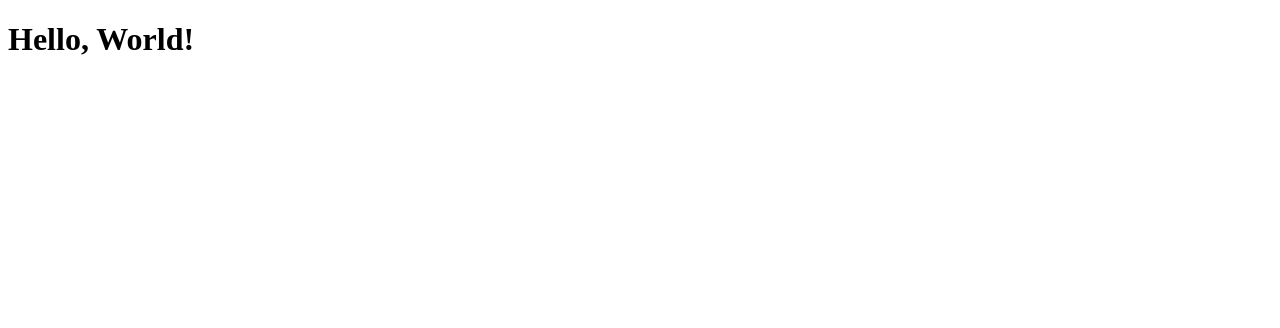
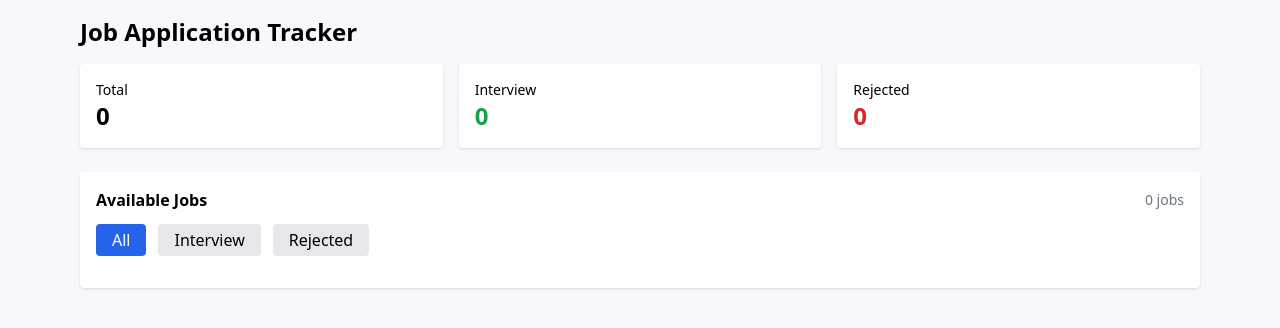
Before and after one commit to Ratul-Hossain-Khan/assignment--04, a plain HTML site: page index.html in a window 1280 px wide. Drawn offline with nearby package versions, Linux system fonts and the light colour scheme.

Commit message:
update all

```diff
--- a/index.html
+++ b/index.html
@@ -1,14 +1,56 @@
 <!DOCTYPE html>
 <html lang="en">
 <head>
-    <meta charset="UTF-8">
-    <meta name="viewport" content="width=device-width, initial-scale=1.0">
-    <title>Document</title>
+  <meta charset="UTF-8">
+  <meta name="viewport" content="width=device-width, initial-scale=1.0">
+  <title>Job Application Tracker</title>
+  <link rel="stylesheet" href="https://cdnjs.cloudflare.com/ajax/libs/font-awesome/6.5.0/css/all.min.css">
+  <script src="https://cdn.tailwindcss.com"></script>
 </head>
-<body>
-    <h1>Hello, World!</h1>
+<body class="bg-[#f6f8fb]">
 
+<div class="max-w-6xl mx-auto p-4">
 
-    <script src="/js/main.js"></script>
+  <!-- Header -->
+  <h1 class="text-2xl font-bold mb-4">Job Application Tracker</h1>
+
+  <!-- Dashboard Cards -->
+  <div class="grid grid-cols-1 sm:grid-cols-3 gap-4 mb-6">
+    <div class="bg-white p-4 rounded shadow">
+      <p class="text-sm">Total</p>
+      <h2 id="totalCount" class="text-2xl font-bold">0</h2>
+    </div>
+    <div class="bg-white p-4 rounded shadow">
+      <p class="text-sm">Interview</p>
+      <h2 id="interviewCount" class="text-2xl font-bold text-green-600">0</h2>
+    </div>
+    <div class="bg-white p-4 rounded shadow">
+      <p class="text-sm">Rejected</p>
+      <h2 id="rejectedCount" class="text-2xl font-bold text-red-600">0</h2>
+    </div>
+  </div>
+
+  <!-- Available Jobs -->
+  <div class="bg-white rounded shadow p-4">
+
+    <div class="flex justify-between items-center mb-3">
+      <h2 class="font-semibold">Available Jobs</h2>
+      <span id="jobCount" class="text-sm text-gray-500">0 jobs</span>
+    </div>
+
+    <!-- Tabs -->
+    <div class="flex gap-3 mb-4">
+      <button data-tab="all" class="tabBtn bg-blue-600 text-white px-4 py-1 rounded">All</button>
+      <button data-tab="interview" class="tabBtn bg-gray-200 px-4 py-1 rounded">Interview</button>
+      <button data-tab="rejected" class="tabBtn bg-gray-200 px-4 py-1 rounded">Rejected</button>
+    </div>
+
+    <!-- Jobs -->
+    <div id="jobsContainer" class="space-y-4"></div>
+
+  </div>
+</div>
+
+<script src="js/main.js"></script>
 </body>
 </html>
--- a/js/main.js
+++ /dev/null
@@ -1 +0,0 @@
-console.log("Hello from main.js!");
```
